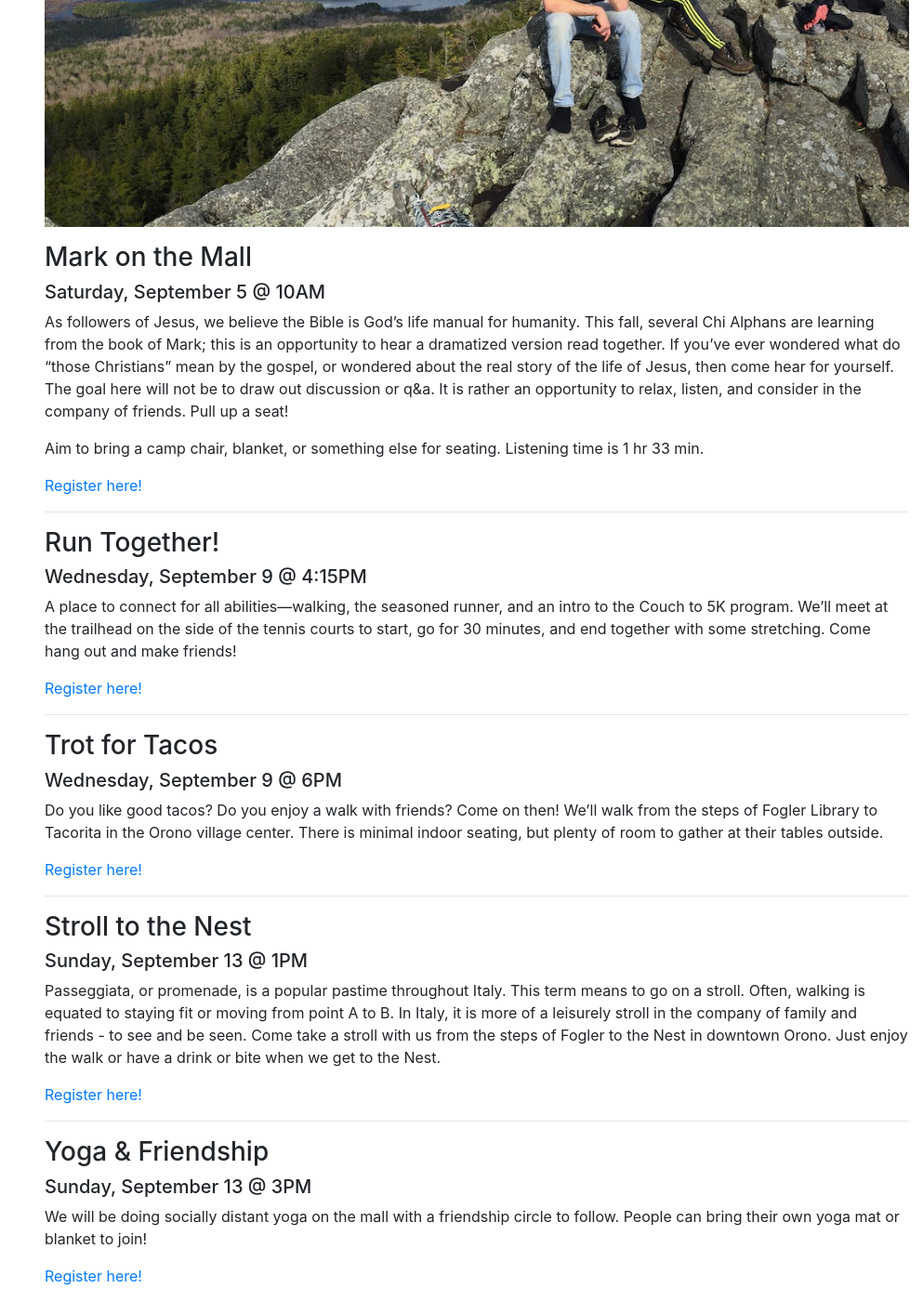
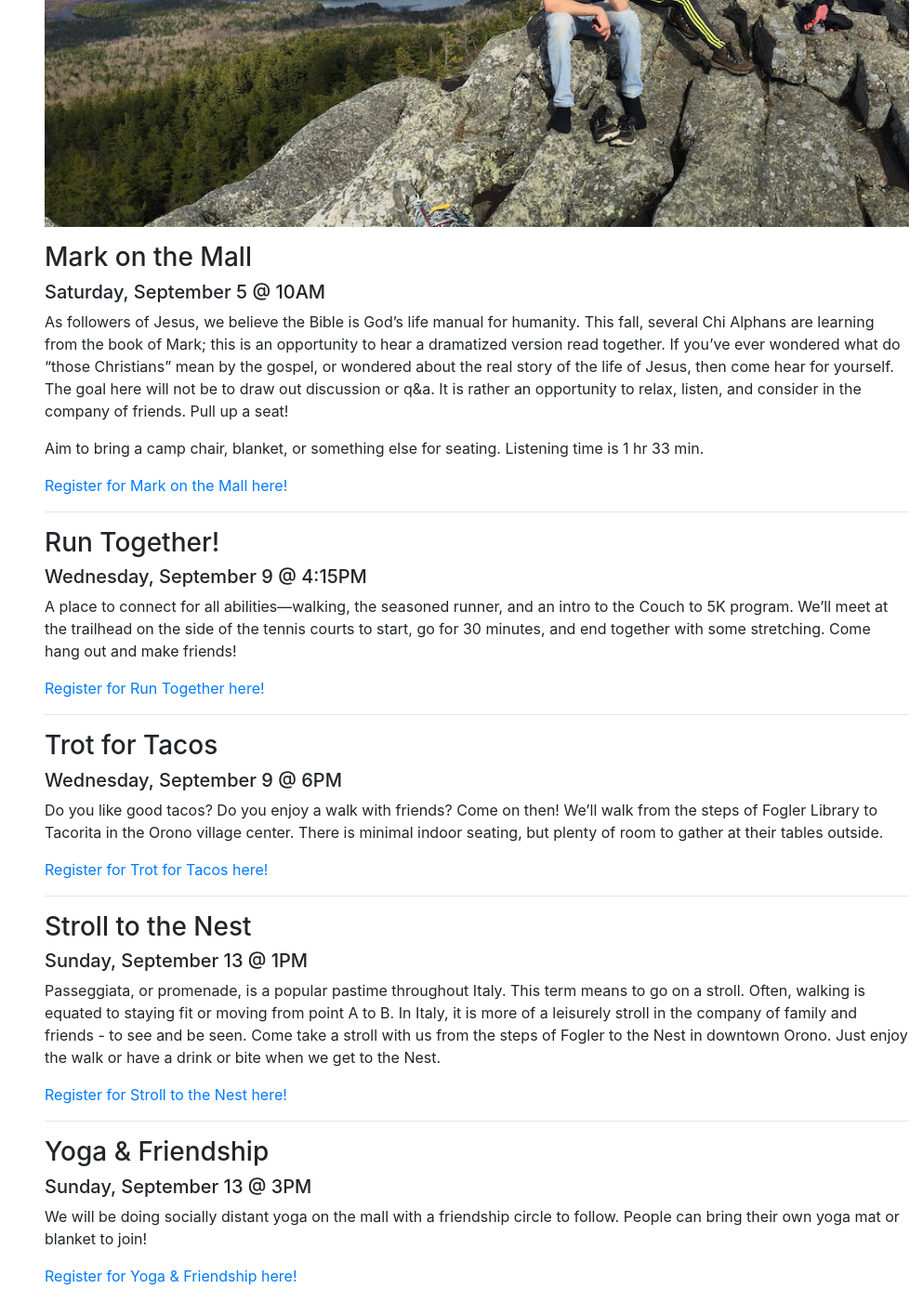
Before and after one commit to mainechialpha/mainechialpha.github.io, a Jekyll site: the page built from activities.md, in a window 1280 px wide and 1400 px high, scrolled down 494 px. Shown: the whole window at 93% size, without its empty margins (287-1280 px from the left). Built offline with Jekyll 4.4.1, drawn with Linux system fonts in a browser that asks for light colours; nearby versions of some CDN libraries; some web fonts are replaced.

Commit message:
Update activities.md

```diff
--- a/activities.md
+++ b/activities.md
@@ -16,7 +16,7 @@ As followers of Jesus, we believe the Bible is God’s life manual for humanity.
 
 Aim to bring a camp chair, blanket, or something else for seating. Listening time is 1 hr 33 min.
 
-[Register here!](https://forms.gle/ecZSMrPbsGknLDzdA)
+[Register for Mark on the Mall here!](https://forms.gle/ecZSMrPbsGknLDzdA)
 
 ***
 
@@ -26,7 +26,7 @@ Aim to bring a camp chair, blanket, or something else for seating. Listening tim
 
 A place to connect for all abilities—walking, the seasoned runner, and an intro to the Couch to 5K program. We'll meet at the trailhead on the side of the tennis courts to start, go for 30 minutes, and end together with some stretching. Come hang out and make friends!
 
-[Register here!](https://forms.gle/4pogUNseAjW4Zr3x5)
+[Register for Run Together here!](https://forms.gle/4pogUNseAjW4Zr3x5)
 
 ***
 
@@ -36,7 +36,7 @@ A place to connect for all abilities—walking, the seasoned runner, and an intr
 
 Do you like good tacos? Do you enjoy a walk with friends? Come on then! We'll walk from the steps of Fogler Library to Tacorita in the Orono village center. There is minimal indoor seating, but plenty of room to gather at their tables outside.
 
-[Register here!](https://forms.gle/ZKcovVVzp673H4c68)
+[Register for Trot for Tacos here!](https://forms.gle/ZKcovVVzp673H4c68)
 
 ***
 
@@ -46,7 +46,7 @@ Do you like good tacos? Do you enjoy a walk with friends? Come on then! We'll wa
 
 Passeggiata, or promenade, is a popular pastime throughout Italy. This term means to go on a stroll. Often, walking is equated to staying fit or moving from point A to B. In Italy, it is more of a leisurely stroll in the company of family and friends - to see and be seen. Come take a stroll with us from the steps of Fogler to the Nest in downtown Orono. Just enjoy the walk or have a drink or bite when we get to the Nest.
 
-[Register here!](https://forms.gle/7Se3nDjEtDfR77b16)
+[Register for Stroll to the Nest here!](https://forms.gle/7Se3nDjEtDfR77b16)
 
 ***
 
@@ -56,4 +56,4 @@ Passeggiata, or promenade, is a popular pastime throughout Italy. This term mean
 
 We will be doing socially distant yoga on the mall with a friendship circle to follow. People can bring their own yoga mat or blanket to join!
 
-[Register here!](https://forms.gle/PysYLkzzieaUV7wy6)
+[Register for Yoga & Friendship here!](https://forms.gle/PysYLkzzieaUV7wy6)
```
